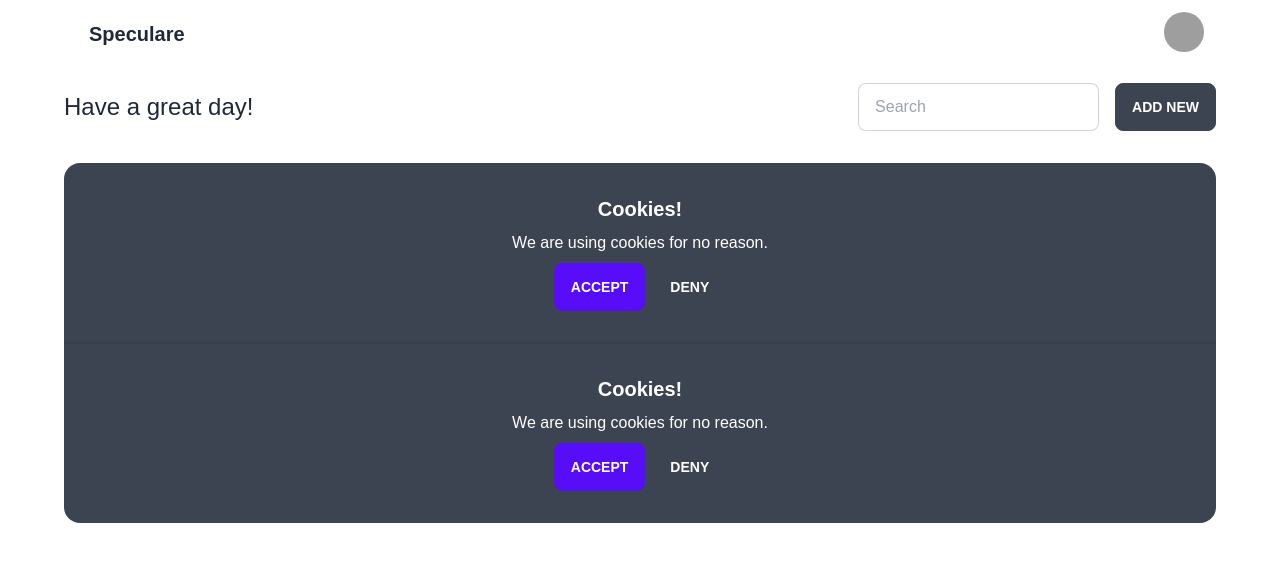
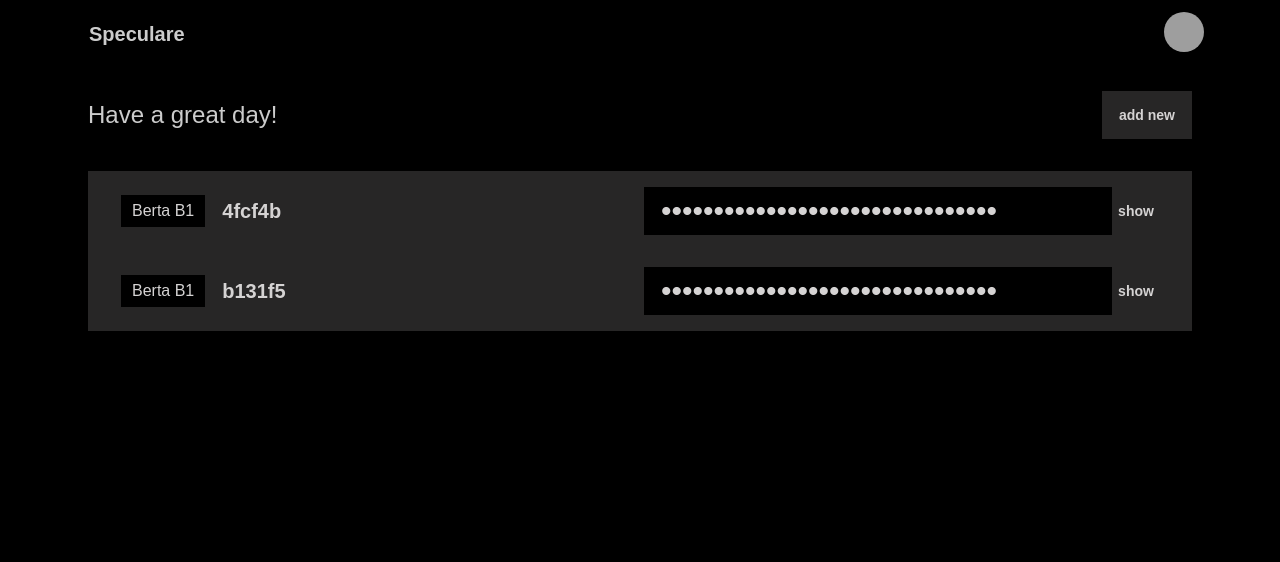
Before and after one commit to speculare-cloud/saas-app, a Vue app: page / in a window 1280 px wide. Shown: the top 562 px of the page. Built offline with nearby package versions, Linux system fonts and the light colour scheme; no server answers; grey boxes are pictures that could not be loaded.

Commit message:
home: design: small progress

```diff
--- a/public/index.html
+++ b/public/index.html
@@ -1,5 +1,5 @@
 <!DOCTYPE html>
-<html lang="en">
+<html lang="en" data-theme="black">
 
 <head>
     <meta charset="utf-8">
--- a/src/views/HomeView.vue
+++ b/src/views/HomeView.vue
@@ -20,49 +20,38 @@
 				</div>
 			</header>
 
-			<main class="mt-4">
-				<div class="flex items-center justify-between mb-8">
+			<main class="mt-6 px-6">
+				<div class="flex flex-col sm:flex-row gap-4 sm:items-center sm:justify-between mb-8">
 					<h3 class="text-2xl">
 						Have a great day!
 					</h3>
-					<div class="flex gap-4">
-						<div class="form-control">
-							<input type="text" placeholder="Search" class="input input-bordered">
-						</div>
-						<button @click="generateKey" class="btn">
-							Add new
-						</button>
-					</div>
+					<button @click="generateKey" class="btn" style="width: fit-content;">
+						Add new
+					</button>
 				</div>
 
 				<div class="card w-full bg-neutral text-neutral-content">
-					<div class="card-body items-center text-center">
-						<h2 class="card-title">
-							Cookies!
-						</h2>
-						<p>We are using cookies for no reason.</p>
-						<div class="card-actions justify-end">
-							<button class="btn btn-primary">
-								Accept
-							</button>
-							<button class="btn btn-ghost">
-								Deny
-							</button>
+					<div v-for="item in keys" :key="item.key" class="card-body flex-col sm:flex-row sm:items-center sm:justify-between px-6 sm:px-8 py-4">
+						<div class="flex-1 flex items-center justify-between sm:justify-start sm:gap-4">
+							<div class="badge badge-lg bg-base-100 py-4">
+								Berta {{ item.berta }}
+							</div>
+							<h2 class="card-title">
+								{{ trunk(item.host) }}
+							</h2>
 						</div>
-					</div>
-					<div class="divider my-0 h-0" />
-					<div class="card-body items-center text-center">
-						<h2 class="card-title">
-							Cookies!
-						</h2>
-						<p>We are using cookies for no reason.</p>
-						<div class="card-actions justify-end">
-							<button class="btn btn-primary">
-								Accept
-							</button>
-							<button class="btn btn-ghost">
-								Deny
-							</button>
+						<div class="flex-1 form-control">
+							<div class="input-group">
+								<input
+									v-if="item.show" :value="item.key" type="text" class="input w-full focus:outline-none"
+									readonly>
+								<input
+									v-else type="password" :value="item.key" class="input w-full focus:outline-none text-3xl"
+									readonly>
+								<button class="btn btn-square" @click="toggleShow(item)">
+									show
+								</button>
+							</div>
 						</div>
 					</div>
 				</div>
@@ -72,10 +61,60 @@
 </template>
 
 <script>
+import { nextTick } from 'vue'
+
 export default {
 	name: 'Home',
 
+	data () {
+		return {
+			keys: [{
+				key: "AZQpE53HqYUnIPww7J0MltSdzFRELB2e",
+				host: "4fcf4b4f65721729a82d61a2bcf32c74637ad2c6",
+				berta: "B1",
+				show: false,
+			}, {
+				key: "AZQpE53HqYUnIPww7J0MltSdzFRELB2e",
+				host: "b131f5adb1b3ff662d355085036005b15bc34677",
+				berta: "B1",
+				show: false,
+			}],
+		}
+	},
+
+	mounted: function () {
+		const vm = this
+
+		nextTick(() => {
+			vm.$http.get("https://auth.speculare.cloud/api/key")
+				.then((resp) => {
+					console.log(resp);
+
+					// TODO - Remove cleanup and default data
+					vm.keys = [];
+					resp.data.forEach(elem => {
+						const newObj = {
+							key: elem.key,
+							host: elem.host_uuid,
+							berta: elem.berta,
+							show: false
+						};
+
+						vm.keys.push(newObj);
+					});
+				}).catch((err) => {
+					console.log(err);
+				});
+		})
+	},
+
 	methods: {
+		trunk: function(text) {
+			return text.slice(0, 6);
+		},
+		toggleShow: function(item) {
+			item.show = !item.show;
+		},
 		logout: async function() {
 			await this.$http.get("https://auth.speculare.cloud/api/logout")
 				.then(() => {
```
Also changed, not shown: src/assets/imgs/icon.svg (added).
